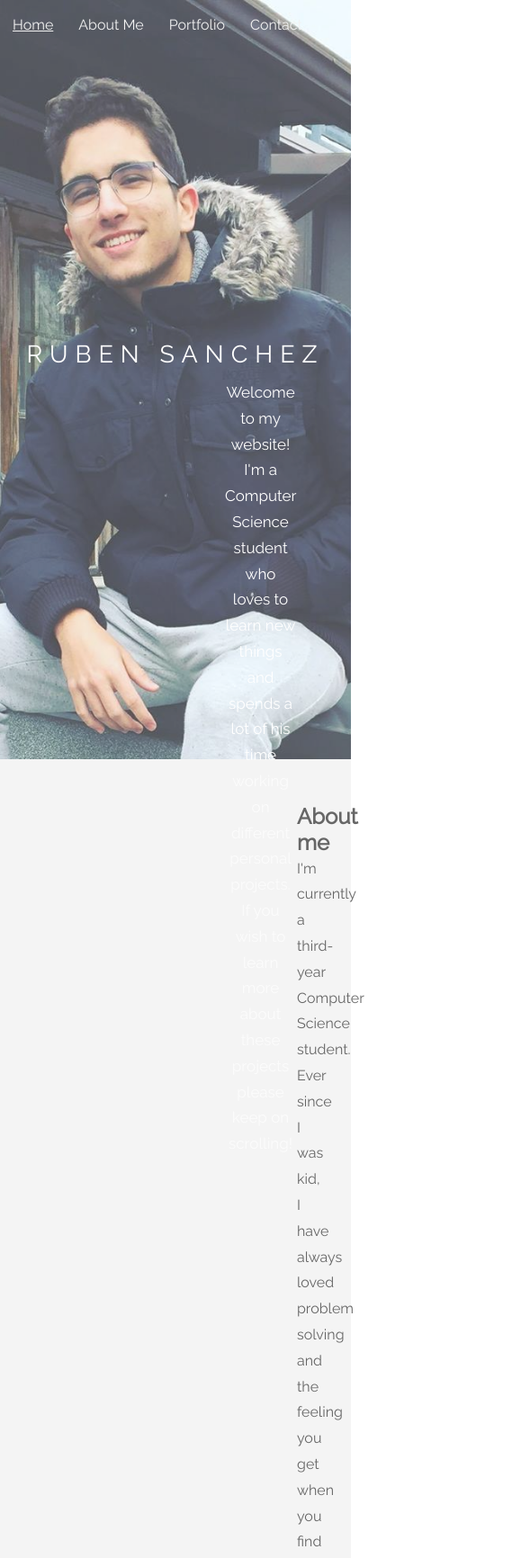
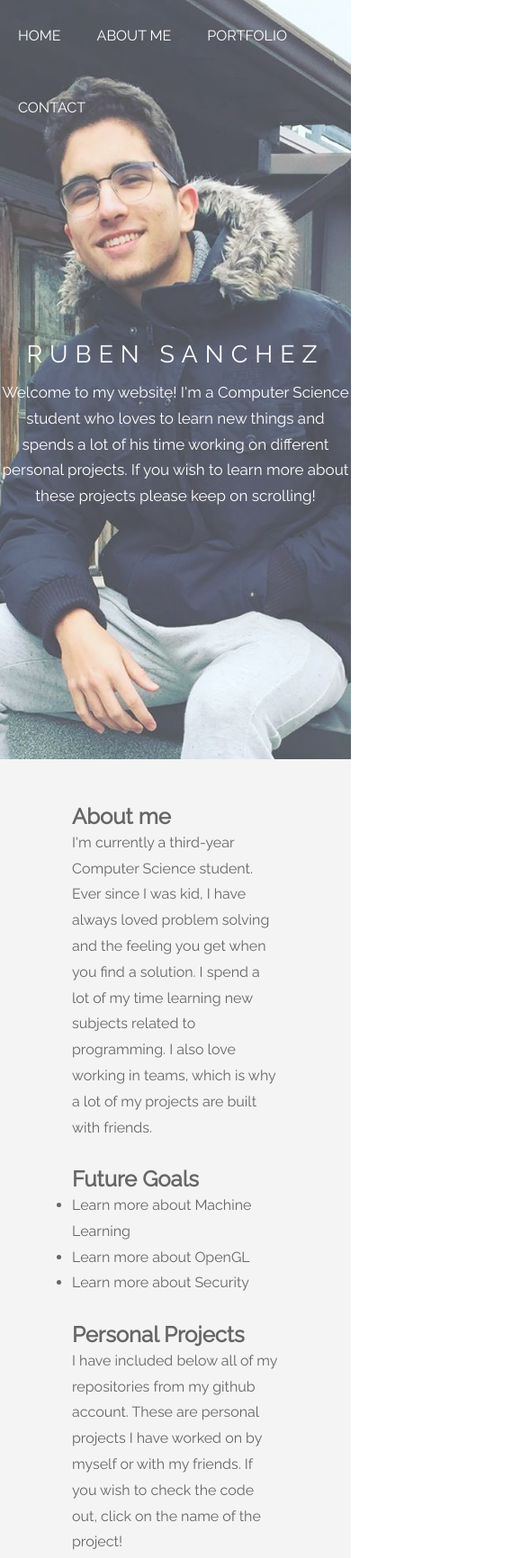
Before and after one commit to Ruben1729/Personal-Website, a plain HTML site: page Website/index.htm in a window 390 px wide. Shown: the top 1732 px of the page at 90% size, 579 px wide, since content can reach past the window. Drawn offline with nearby package versions, Linux system fonts and the light colour scheme.

Commit message:
Navigation Bar Updates.

```diff
--- a/Website/css/style.css
+++ b/Website/css/style.css
@@ -5,14 +5,6 @@
 	margin:0;
 	padding:0;
 	user-select:none;
-
-}
-
-nav{
-
-	width: 100%;
-	height: 100px;
-	padding: 10px 100px;
 
 }
 
@@ -25,6 +17,57 @@ body, html{
 	font-weight: 400;
 	line-height: 1.8em;
 	color: #666;
+
+}
+
+/*Nav Bar Style*/
+nav{
+
+	background-color: rgba(0, 0, 0, 0);
+	position: fixed;
+	top: 0;
+	left: 0;
+	width: 100%:
+	height: 80px;
+	box-sizing: border-box;
+	z-index: 1;
+	transition: .3s;
+
+}
+
+nav.black{
+
+	width: 100%;
+	height: 80px;
+	background-color:#282e34;
+	color: #ddd;
+
+}
+
+nav ul{
+
+	list-style: none;
+	margin: 0;
+	padding: 0;
+	transition: .3s;
+
+}
+
+nav ul li{
+
+	float: left;
+	transition: .3s;
+
+}
+
+nav ul li a{
+
+	line-height: 80px;
+	color: white;
+	padding: 12px 20px;
+	text-decoration: none;
+	text-transform: uppercase;
+	transition: .3s;
 
 }
 
@@ -48,15 +91,10 @@ a:hover{text-decoration:underline;}
 
 }
 
-li{
-
-	text-align: left;
-
-}
-
 .list{
 
 	padding-left: 270px;
+	text-align: left;
 
 }
 
@@ -113,12 +151,6 @@ td a{color:#666;}
 
 }
 
-.navigation-hyperlink{
-
-	color: #ddd;
-
-}
-
 .icon{
 
 	color: #f4f4f4;
@@ -129,31 +161,6 @@ td a{color:#666;}
 .icon-link{
 
 	color:#ddd;
-
-}
-
-#navbar {
-  overflow: hidden;
-  background-color: rgba(0, 0, 0, 0);
-  position:fixed;
-  top:0;
-  width: 100%;
-  z-index: 1;
-}
-
-#navbar a {
-  float: left;
-  display: block;
-  color: #f2f2f2;
-  text-align: center;
-  padding-left: 60px;
-  padding: 14px;
-  text-decoration: none;
-}
-
-#navbar a:hover{
-
-	text-decoration: underline;
 
 }
 
@@ -181,6 +188,57 @@ h1{
 
 	text-align: left;
 	margin-left: 250px;
-	maring-right: 250px;
+	margin-right: 250px;
 
 }
+
+@media only screen and (max-width: 768px) {
+
+	.navigation ul{
+
+		width: 100%;
+		display: block;
+
+	}
+
+	.navigation ul li{
+
+		display: block;
+		text-align: center;
+
+	}
+
+	.list{
+
+		margin: 0;
+		padding: 0;
+
+	}
+
+	h1{
+
+		margin:0;
+		padding:0;
+
+	}
+
+	.subheader{
+
+		margin:0;
+		padding:0;
+
+	}
+
+	table{
+		margin:0;
+		margin-left: -30px;
+	}
+
+	.info{
+
+		margin: 0;
+		padding: 0;
+
+	}
+
+}
--- a/Website/index.htm
+++ b/Website/index.htm
@@ -20,14 +20,19 @@
 
 	</head>
 	<body>
-		<div id="navbar">
+		<!--<div id="navbar">-->
+		<nav class="navigation">
 
-			<a class="homeBtn" href="">Home</a>
-			<a class="aboutMeBtn" href="#aboutMe">About Me</a>
-			<a class="portfolioBtn" href="#portfolio">Portfolio</a>
-			<a class="contactBtn" href="#contact">Contact</a>
+			<ul>
+				<li><a class="homeBtn" href="">Home</a></li>
+				<li><a class="aboutMeBtn" href="#mainContent">About Me</a></li>
+				<li><a class="portfolioBtn" href="#portfolio">Portfolio</a></li>
+				<li><a class="contactBtn" href="#contact">Contact</a></li>
+			</ul>
 
-		</div>
+		</nav>
+
+		<!--</div>-->
 		<div class="bg-img1">
 			<div class="img-txt">
 				Ruben Sanchez
@@ -37,7 +42,7 @@
 			</p>
 		</div>
 
-		<section class="section section-light">
+		<section id="mainContent" class="section section-light">
 			<h1 id="aboutMe">About me</h1>
 			<p class="info">
 				I'm currently a third-year Computer Science student. Ever since I was kid, I have always loved problem solving and the feeling you get when you find a solution. I spend a lot of my time learning new subjects related to programming. I also love working in teams, which is why a lot of my projects are built with friends.
@@ -50,7 +55,6 @@
 				<ul>
 					<li>Learn more about Machine Learning</li>
 					<li>Learn more about OpenGL</li>
-					<li>Make my website scalable</li>
 					<li>Learn more about Security</li>
 				</ul>
 			</div>
--- a/Website/scripts/animations.js
+++ b/Website/scripts/animations.js
@@ -14,10 +14,21 @@ $(document).ready(function() {
 
 });
 
+$(window).on('scroll', function(){
+
+	if($(window).scrollTop()){
+
+		$('nav').addClass('black');
+
+	}else{
+		$('nav').removeClass('black');
+	}
+
+});
 
 function scrollToElem(elemId){
 
 	$('html, body').animate({scrollTop:
-		($(elemId).offset().top)}, 'slow');
+		($(elemId).offset().top - 90)}, 'slow');
 
 }
```
